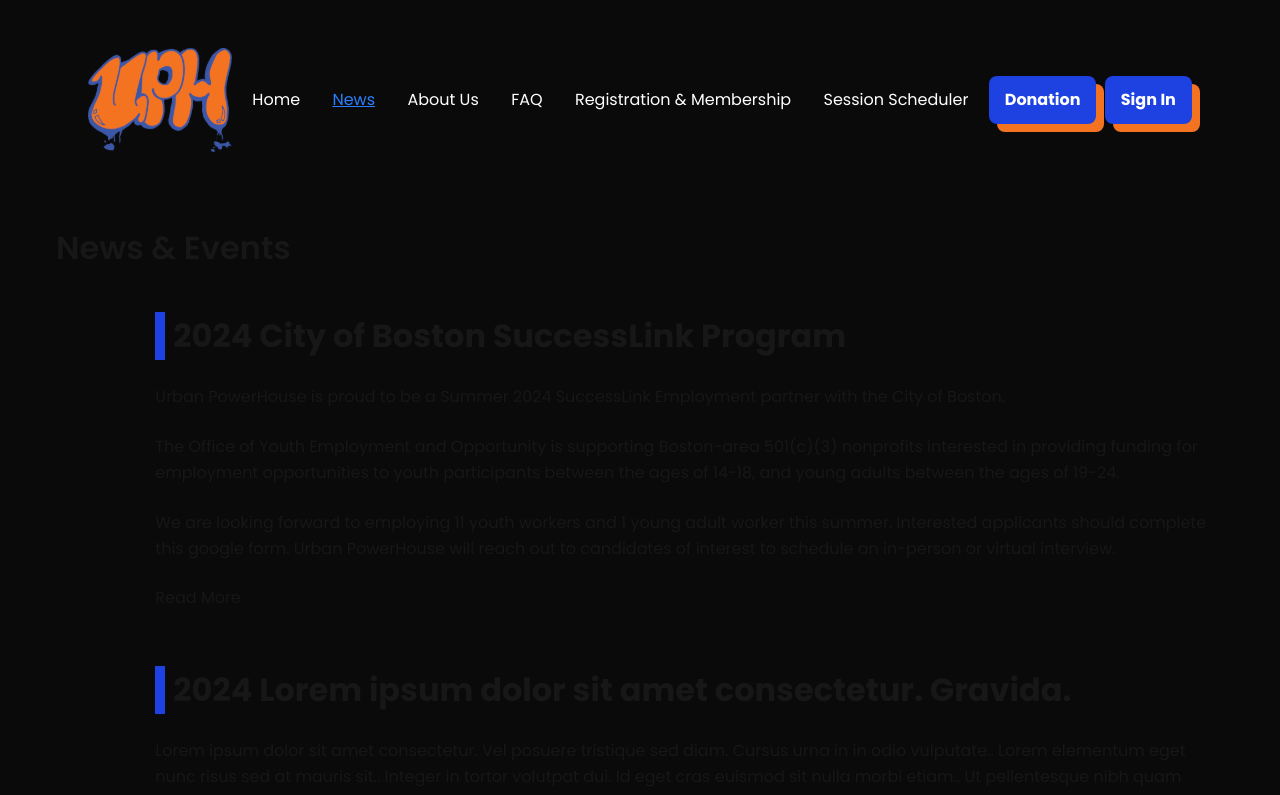
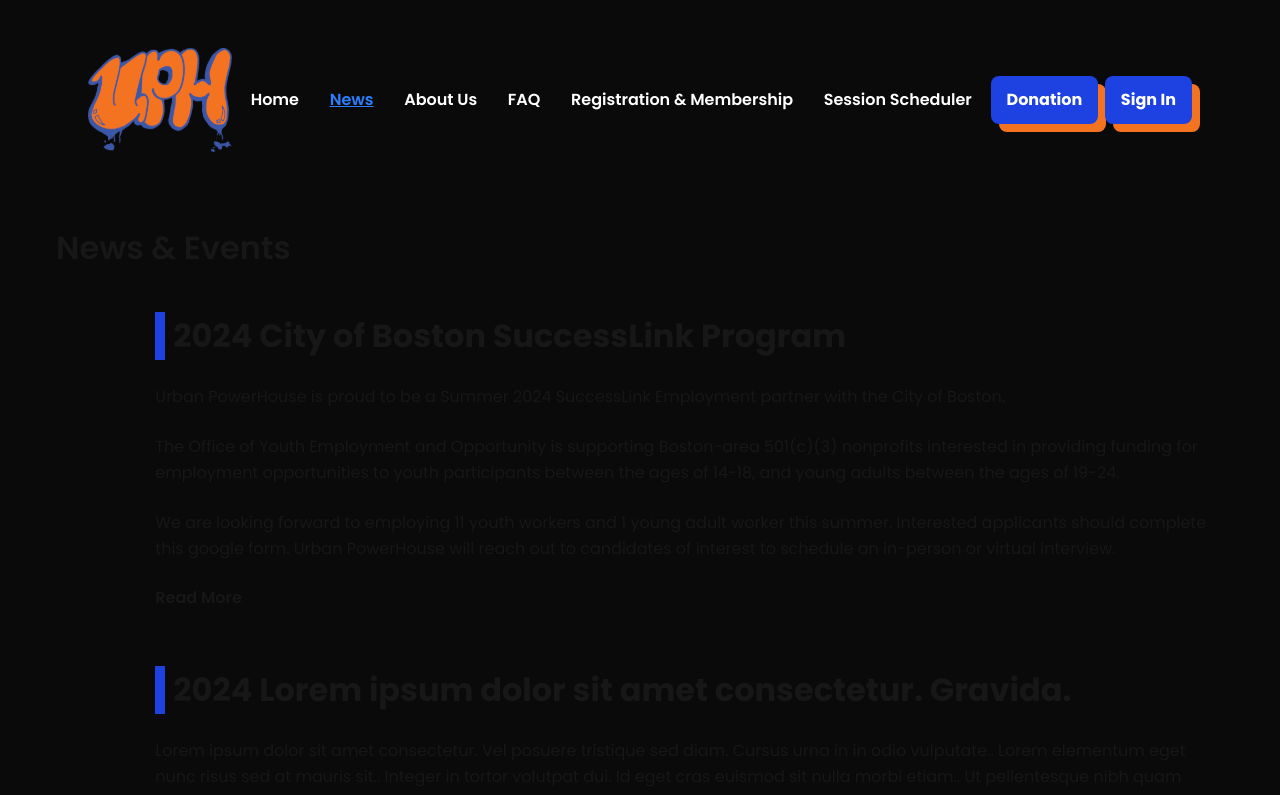
Before and after one commit to Artists-for-Humanity/urban-powerhouse, a Next.js app: page /News in a window 1280 px wide. Shown: the top 795 px of the page. Built offline with nearby package versions, Linux system fonts and the light colour scheme.

Commit message:
Bolding Nav links + hover state update

```diff
--- a/components/Button.tsx
+++ b/components/Button.tsx
@@ -27,7 +27,7 @@ const Button: React.FC<ButtonProps> = ({
       <Link href={href || '#'} passHref className='z-[1]'>
         <div
           className={`
-            text-(--urban-white) text-2xl lg:text-base font-semibold lg:font-normal px-3 whitespace-nowrap hover:underline
+            text-(--urban-white) text-2xl lg:text-base font-semibold  px-3 whitespace-nowrap hover:underline
             ${isActive ? 'text-blue-500 underline' : ''}
             ${className}
           `}
--- a/components/News/ArticlePreview.tsx
+++ b/components/News/ArticlePreview.tsx
@@ -19,7 +19,7 @@ const ArticlePreview: React.FC<ArticlePreviewProps> = ({ title, paragraphs, link
           {paragraph}
         </p>
       ))}
-      <span className="pl-0  text-base lg:col-start-2 col-span-full hover:underline hover:text-(--urban-orange)">
+      <span className="pl-0  text-base lg:col-start-2 col-span-full group-hover:underline  font-semibold">
         Read More
       </span>
     </Link>
```
